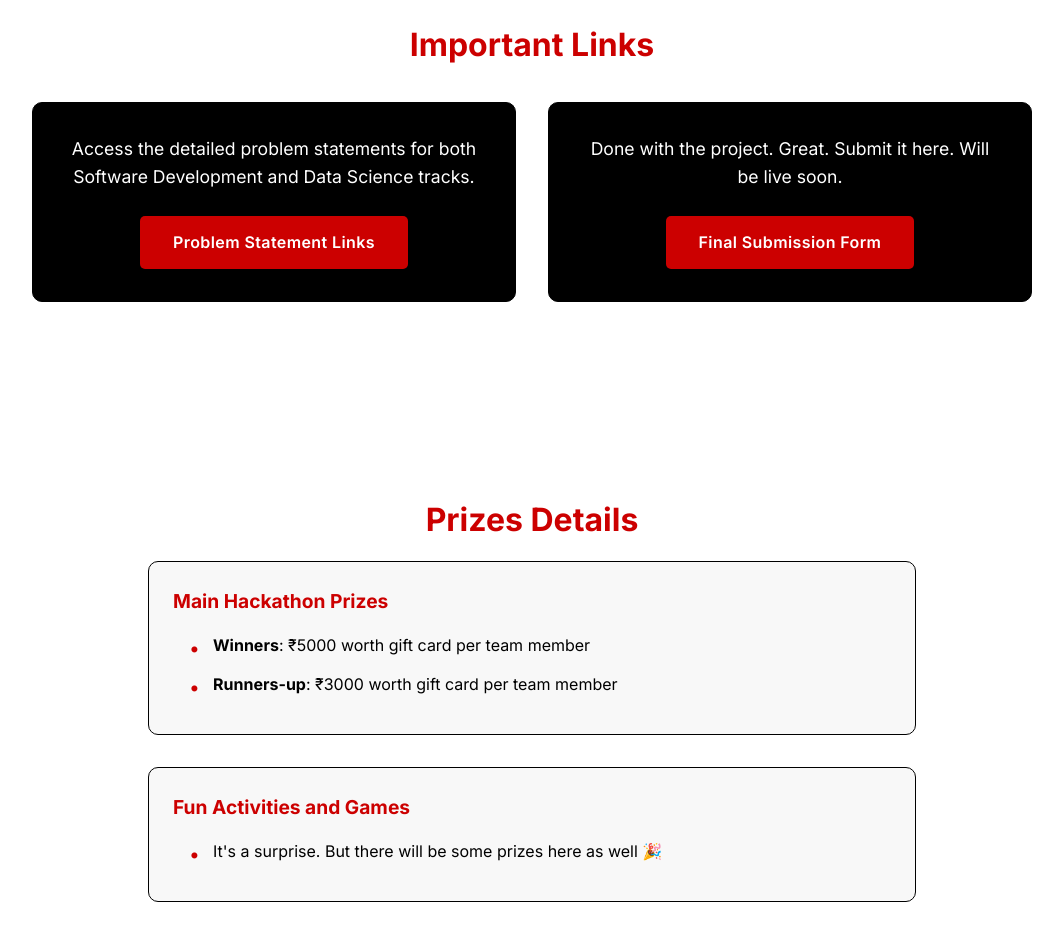
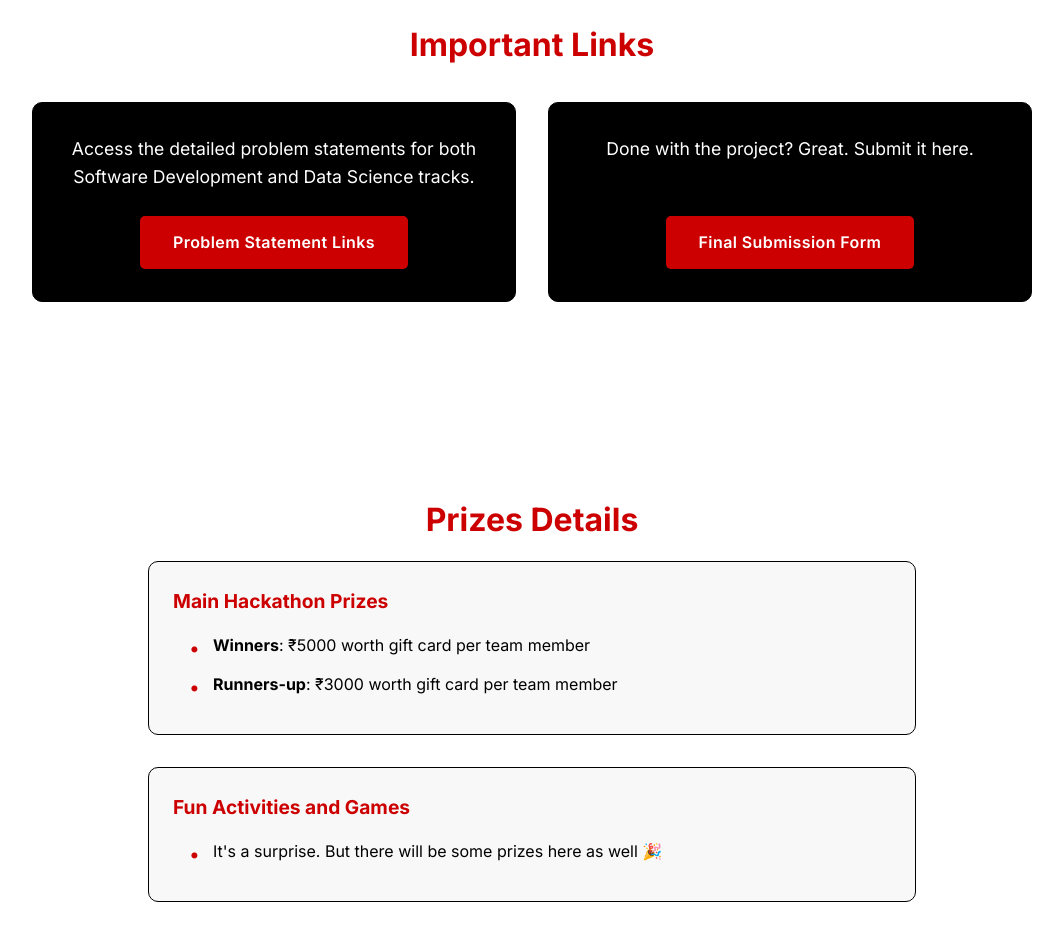
Before and after one commit to avinash-here/hackED, a plain HTML site: page index.html in a window 1280 px wide. Shown: the part 1180-2112 px from the top of the page, without its empty margins (108-1171 px from the left). Drawn offline with Linux system fonts and the light colour scheme.

Commit message:
submission msg

```diff
--- a/index.html
+++ b/index.html
@@ -98,7 +98,7 @@
                 <a href="problem-statements.html" class="link-button">Problem Statement Links</a>
             </div>
             <div class="link-card">
-                <p>Done with the project. Great. Submit it here. Will be live soon. </p>
+                <p>Done with the project? Great. Submit it here.</p>
                 <a href="https://forms.gle/1nkxkEP8tUfEjDgU6" target="_blank" class="link-button">Final Submission Form</a>
             </div>
         </div>
```
